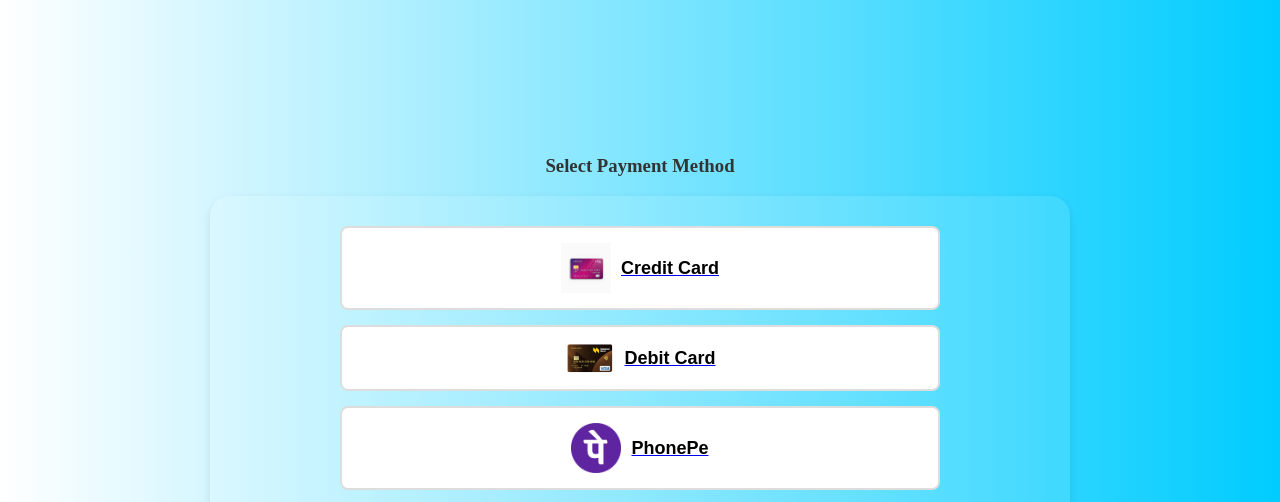
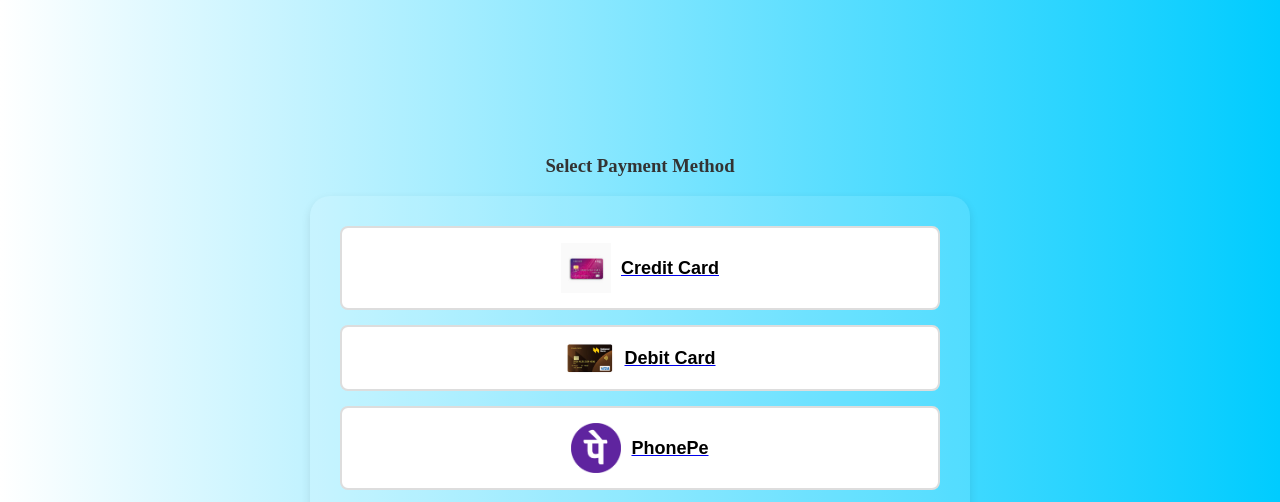
Before and after one commit to SaiRohith-09/Online-Customized-gift-store, a plain HTML site: page payment.html in a window 1280 px wide. Shown: the top 502 px of the page. Drawn offline with Linux system fonts and the light colour scheme.

Commit message:
Update payment.html

```diff
--- a/payment.html
+++ b/payment.html
@@ -23,8 +23,6 @@
 
         /* Payment Methods Wrapper */
         #payment-methods {
-            max-width: 800px;
-            width: 100%;
             background-color: rgba(255, 255, 255, 0.1);
             display: flex;
             flex-direction: column;
```
